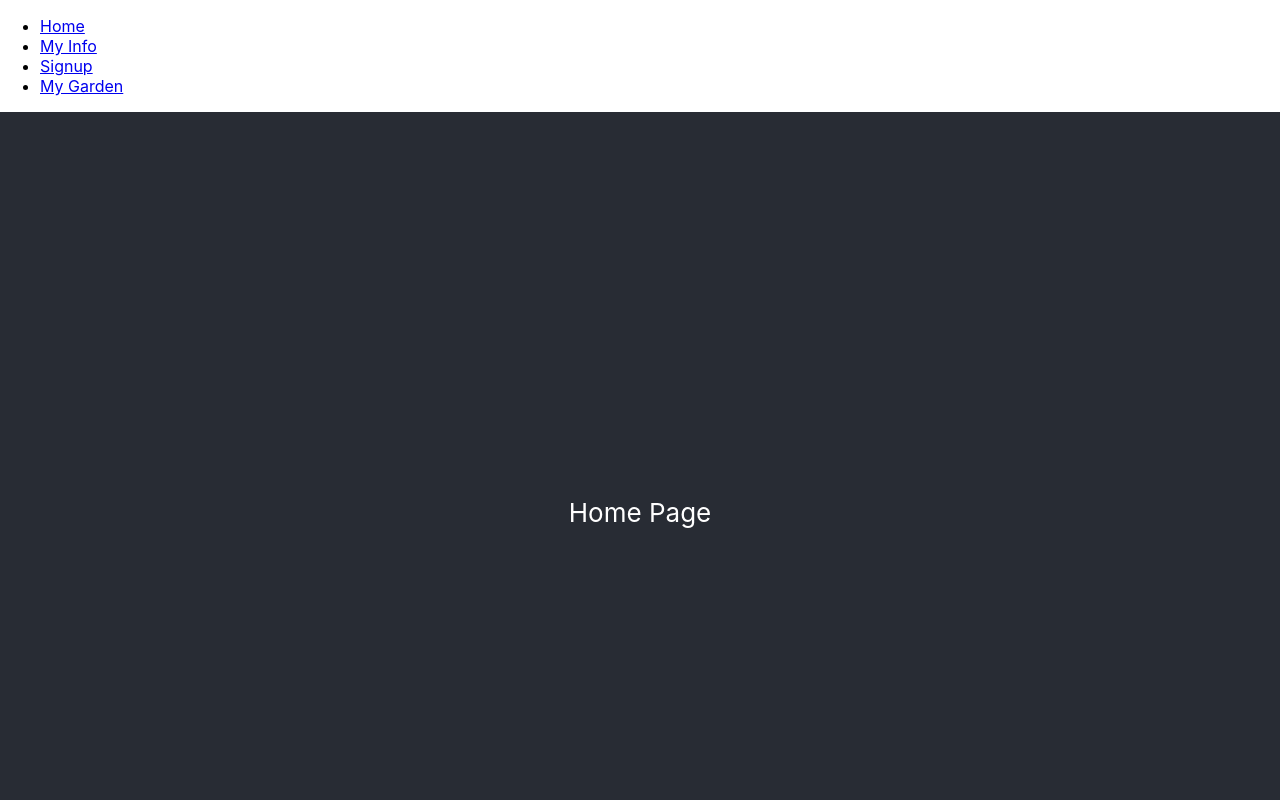
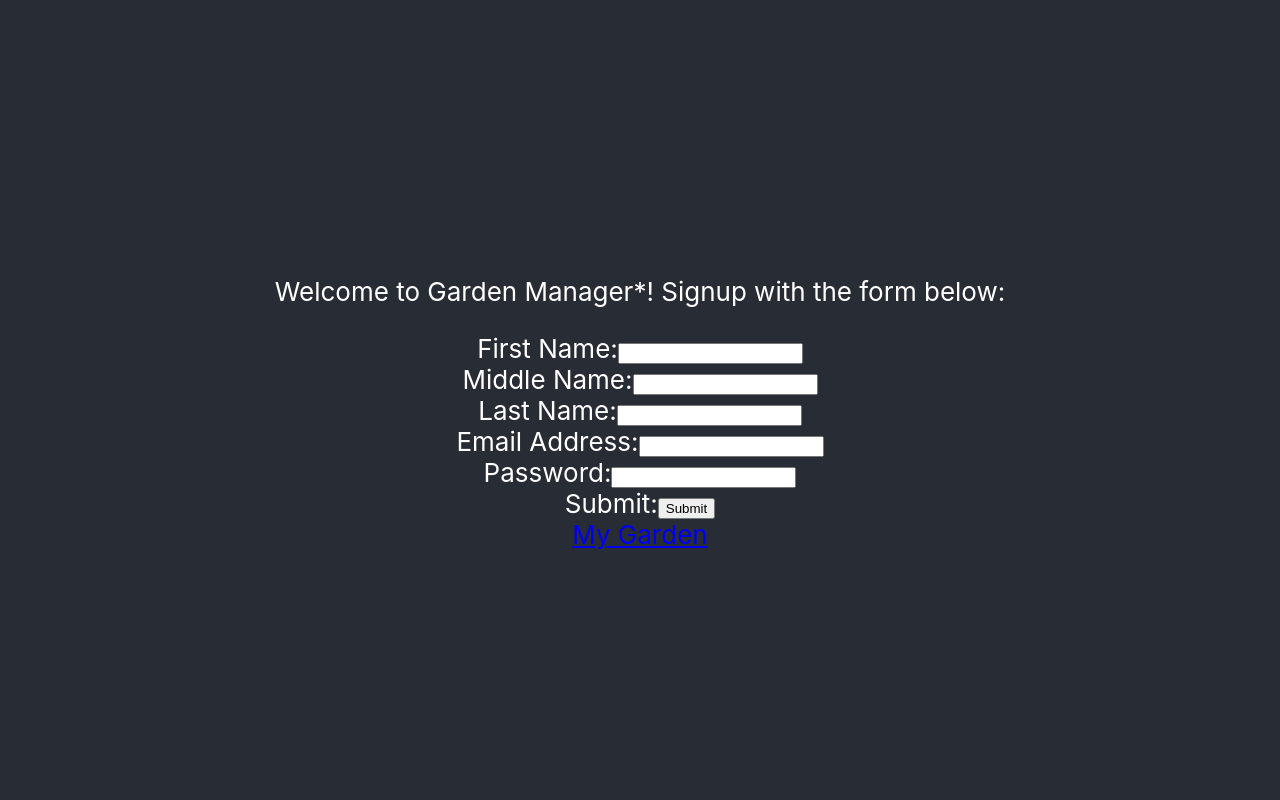
Before and after one commit to Vertial-Garden-Controller/Web-Interface, a React (Create React App) app: page /user/new in a window 1280 px wide. Shown: the top 800 px of the page. Built offline with nearby package versions, Linux system fonts and the light colour scheme.

Commit message:
wip: big routing changes

```diff
--- a/package.json
+++ b/package.json
@@ -7,6 +7,7 @@
     "@testing-library/react": "^11.1.0",
     "@testing-library/user-event": "^12.1.10",
     "axios": "^0.21.0",
+    "prop-types": "^15.7.2",
     "react": "^17.0.1",
     "react-dom": "^17.0.1",
     "react-router-dom": "^5.2.0",
--- a/src/App.js
+++ b/src/App.js
@@ -1,14 +1,7 @@
 import React from 'react'
 import './utils/App.css'
-import { BrowserRouter as Router, Switch, Route, Link } from 'react-router-dom'
-
-/**
- * Import all page components here
- */
-import HomePage from './pages/HomePage'
-import NewUser from './pages/NewUser'
-import MyInfo from './pages/MyInfo'
-import NewGarden from './pages/NewGarden'
+import Routes from './routes'
+// import UserContext from './contexts/UserContext'
 
 export const options = {
   baseURL: 'http://localhost:5001',
@@ -21,42 +14,6 @@ export const options = {
  */
 export default function App() {
   return (
-    <Router>
-      <div>
-        <nav>
-          <ul>
-            <li>
-              <Link to="/">Home</Link>
-            </li>
-            <li>
-              <Link to="/myinfo">My Info</Link>
-            </li>
-            <li>
-              <Link to="/users/signup">Signup</Link>
-            </li>
-            <li>
-              <Link to="/mygarden">My Garden</Link>
-            </li>
-          </ul>
-        </nav>
-
-        {/* A <Switch> looks through its children <Route>s and
-            renders the first one that matches the current URL. */}
-        <Switch>
-          <Route path="/myinfo">
-            <MyInfo />
-          </Route>
-          <Route path="/users/signup">
-            <NewUser />
-          </Route>
-          <Route path="/mygarden">
-            <NewGarden />
-          </Route>
-          <Route path="/">
-            <HomePage />
-          </Route>
-        </Switch>
-      </div>
-    </Router>
+    <Routes />
   )
 }
--- a/src/contexts/userContext.js
+++ /dev/null
@@ -1,6 +0,0 @@
-import React from 'react'
-
-export const UserContext = React.createContext({
-  user: 0,
-  toggleUser: () => {},
-})
--- a/src/pages/NewGarden.js
+++ b/src/pages/NewGarden.js
@@ -1,6 +1,7 @@
 import React from 'react'
 import axios from 'axios'
 import { options } from '../App'
+import { number } from 'prop-types'
 
 class NewGarden extends React.Component {
   constructor(props) {
@@ -19,21 +20,20 @@ class NewGarden extends React.Component {
     this.handleSubmit = this.handleSubmit.bind(this)
   }
 
-  componentDidMount() {
-    console.log(this.state.user_id)
-    axios
-      .get(`/user/${this.state.user_id}`, options)
-      .then((response) => {
-        this.setState({
-          firstname: response.data.user.firstname,
-        })
+  async componentDidMount() {
+    const res = await axios
+      .get(`/user/${this.props.user_id}`, options)
+      .catch((error) => {
+        if (error.response) {
+          alert(`
+            ERROR: ${error.response.data.error}
+            DETAIL: ${error.response.data.detail}
+          `)
+        }
       })
-      .catch((error) => {
-        alert(`
-        ERROR: ${error.response.data.error}
-        DETAIL: ${error.response.data.detail}
-      `)
-      })
+    this.setState({
+      firstname: res.data.user.firstname,
+    })
   }
 
   handleInputChange(event) {
@@ -75,11 +75,15 @@ class NewGarden extends React.Component {
     return (
       <div className="App">
         <header className="App-header">
-          <p>Hello, {this.state.firstname}!</p>
+          <p>Hello{this.state.firstname ? ', ' + this.state.firstname : ''}!</p>
         </header>
       </div>
     )
   }
 }
 
+NewGarden.propTypes = {
+  user_id: number,
+}
+
 export default NewGarden
--- a/src/pages/NewUser.js
+++ b/src/pages/NewUser.js
@@ -1,6 +1,9 @@
 import React from 'react'
 import axios from 'axios'
 import { options } from '../App'
+import { number, func } from 'prop-types'
+import { Link } from 'react-router-dom'
+// import Routes from '../routes'
 
 class NewUser extends React.Component {
   constructor(props) {
@@ -11,7 +14,9 @@ class NewUser extends React.Component {
       lastname: '',
       emailAddress: '',
       password: '',
+      user_id: 1,
     }
+    this.value = 0
 
     this.handleInputChange = this.handleInputChange.bind(this)
     this.handleSubmit = this.handleSubmit.bind(this)
@@ -26,8 +31,8 @@ class NewUser extends React.Component {
     })
   }
 
-  handleSubmit(event) {
-    axios
+  async postNewUser() {
+    const res = await axios
       .post(
         '/user/signup',
         {
@@ -39,10 +44,7 @@ class NewUser extends React.Component {
         },
         options
       )
-      .then(function (response) {
-        alert('Your User Id is: ' + response.data.user_id)
-      })
-      .catch(function (error) {
+      .catch((error) => {
         if (error.response) {
           alert(`
           ERROR: ${error.response.data.error}
@@ -50,7 +52,12 @@ class NewUser extends React.Component {
         `)
         }
       })
+    this.props.updateUserId(parseInt(res.data.user_id))
+  }
+
+  async handleSubmit(event) {
     event.preventDefault()
+    await this.postNewUser()
   }
 
   render() {
@@ -114,10 +121,16 @@ class NewUser extends React.Component {
               <input type="submit" value="Submit" />
             </label>
           </form>
+          <Link to="/mygarden">My Garden</Link>
         </header>
       </div>
     )
   }
 }
 
+NewUser.propTypes = {
+  user_id: number,
+  updateUserId: func,
+}
+
 export default NewUser
--- /dev/null
+++ b/src/routes.js
@@ -0,0 +1,55 @@
+import React from 'react'
+import { BrowserRouter as Router, Route } from 'react-router-dom'
+import HomePage from './pages/HomePage'
+import MyInfo from './pages/MyInfo'
+import NewGarden from './pages/NewGarden'
+import NewUser from './pages/NewUser'
+// import SignupPage from './SignupPage'
+
+class Routes extends React.Component {
+  constructor(props) {
+    super(props)
+    this.state = { user_id: 1 }
+    this.UserIDHandler = this.UserIDHandler.bind(this)
+  }
+
+  UserIDHandler(new_user_id) {
+    this.setState({
+      user_id: new_user_id,
+    })
+    console.log(this.state.user_id, typeof this.state.user_id)
+  }
+
+  render() {
+    return (
+      <Router>
+        <Route
+          exact
+          path="/"
+          component={HomePage}
+        />
+        <Route path="/myinfo" user_id={this.state.user_id} component={MyInfo} />
+        <Route
+          path="/user/new"
+          render={(props) => (
+            <NewUser {...props} user_id={this.state.user_id} updateUserId={this.UserIDHandler} />
+          )}
+        />
+        <Route
+          path="/mygarden"
+          render={(props) => (
+            <NewGarden {...props} user_id={this.state.user_id} />
+          )}
+        />
+        {/* <Route
+          path="/signup"
+          user_id={this.state.user_id}
+          updateUserId={this.updateUserId}
+          component={SignupPage}
+        /> */}
+      </Router>
+    )
+  }
+}
+
+export default Routes
```
